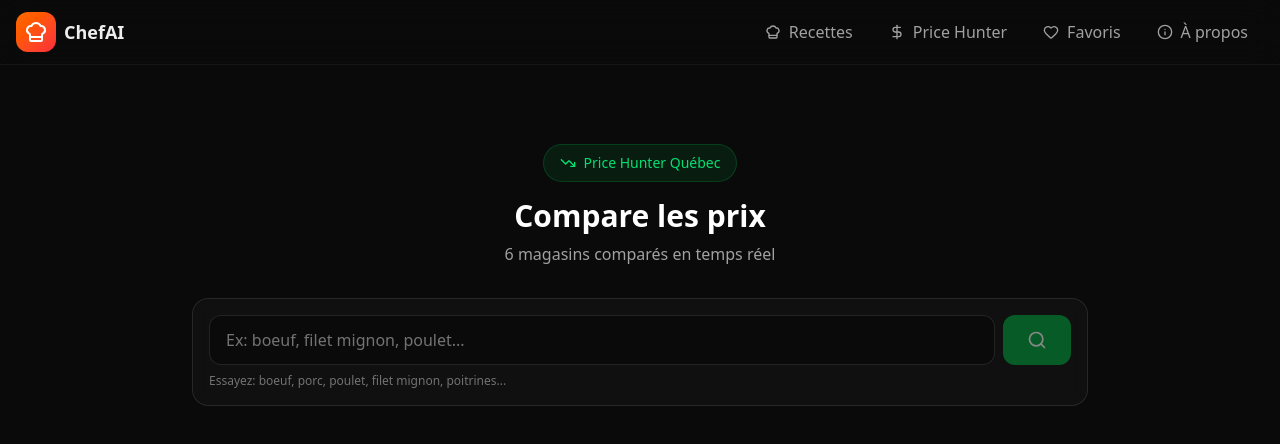
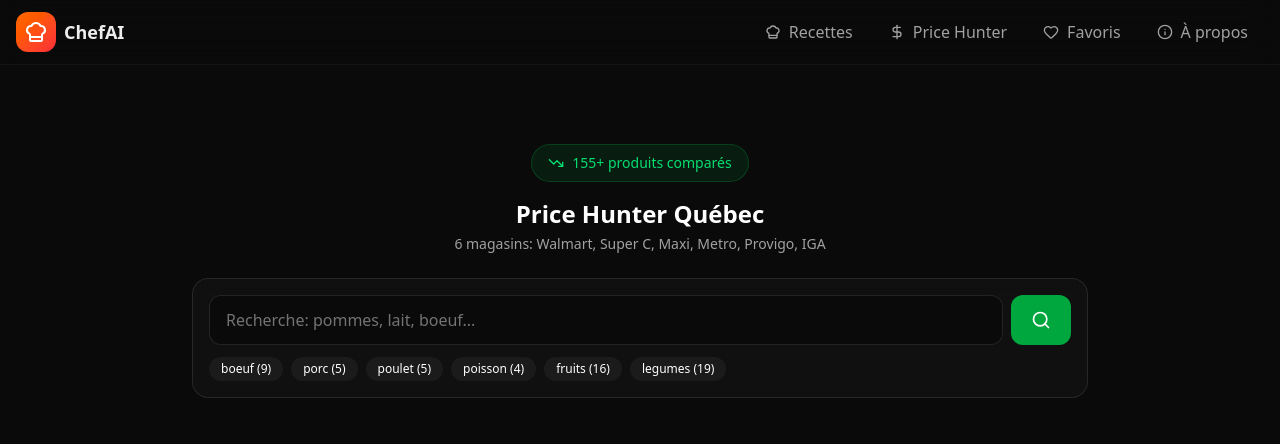
Before and after one commit to towish/chef-ai, a Next.js app: page /price-hunter in a window 1280 px wide. Shown: the top 444 px of the page. Built offline with nearby package versions, Linux system fonts and the light colour scheme.

Commit message:
feat: add grocery list feature to Price Hunter
- Add to list button on each product
- Grocery list summary with total
- Group by store with totals
- Category quick buttons
- 155+ products accessible

```diff
--- a/src/app/price-hunter/page.tsx
+++ b/src/app/price-hunter/page.tsx
@@ -1,15 +1,17 @@
 "use client";
 
 import { useState } from "react";
-import { Search, TrendingDown, Loader2 } from "lucide-react";
+import { Search, TrendingDown, Loader2, ShoppingCart, Plus, Check } from "lucide-react";
 
 interface PriceItem {
   store: string;
   price: number;
+  unit?: string;
 }
 
-interface CutData {
-  cut: string;
+interface ProductResult {
+  category: string;
+  item: string;
   prices: PriceItem[];
   bestDeal: PriceItem;
 }
@@ -17,8 +19,19 @@
 export default function PriceHunterPage() {
   const [ingredient, setIngredient] = useState("");
   const [loading, setLoading] = useState(false);
-  const [results, setResults] = useState<any>(null);
+  const [results, setResults] = useState<ProductResult[]>([]);
   const [error, setError] = useState<string | null>(null);
+  const [categories, setCategories] = useState<any[]>([]);
+  const [groceryList, setGroceryList] = useState<ProductResult[]>([]);
+
+  // Load categories on mount
+  useState(() => {
+    fetch('/api/prices?list=categories')
+      .then(r => r.json())
+      .then(data => {
+        if (data.success) setCategories(data.categories);
+      });
+  });
 
   const searchPrices = async () => {
     if (!ingredient.trim()) return;
@@ -26,128 +39,165 @@
     setLoading(true);
     setError(null);
     try {
-      const res = await fetch(`/api/prices?ingredient=${encodeURIComponent(ingredient)}`);
+      const res = await fetch(`/api/prices?q=${encodeURIComponent(ingredient)}`);
       const data = await res.json();
       if (data.success) {
-        setResults(data.result);
+        setResults(data.results);
       } else {
-        setError(data.error || data.suggestion || "Erreur");
+        setError(data.error || "Erreur");
       }
-    } catch (err) {
+    } catch {
       setError("Erreur de connexion");
     } finally {
       setLoading(false);
     }
   };
 
+  const addToGroceryList = (item: ProductResult) => {
+    if (!groceryList.find(i => i.item === item.item)) {
+      setGroceryList([...groceryList, item]);
+    }
+  };
+
+  const isInList = (item: string) => groceryList.find(i => i.item === item);
+
+  const generateGroceryList = () => {
+    // Group by store
+    const byStore: Record<string, { items: string[]; total: number }> = {};
+
+    groceryList.forEach(item => {
+      const best = item.bestDeal;
+      if (!byStore[best.store]) {
+        byStore[best.store] = { items: [], total: 0 };
+      }
+      byStore[best.store].items.push(item.item);
+      byStore[best.store].total += best.price;
+    });
+
+    return byStore;
+  };
+
+  const groceryByStore = generateGroceryList();
+
   return (
-    <div className="min-h-screen bg-neutral-950 text-white pt-20 p-6">
+    <div className="min-h-screen bg-neutral-950 text-white pt-20 p-4">
       <div className="max-w-4xl mx-auto">
         {/* Header */}
-        <div className="text-center mb-8">
+        <div className="text-center mb-6">
           <div className="inline-flex items-center gap-2 bg-green-500/10 border border-green-500/20 px-4 py-2 rounded-full mb-4">
             <TrendingDown className="w-4 h-4 text-green-400" />
-            <span className="text-green-400 text-sm font-medium">Price Hunter Québec</span>
+            <span className="text-green-400 text-sm font-medium">155+ produits comparés</span>
           </div>
-          <h1 className="text-3xl font-bold mb-2">Compare les prix</h1>
-          <p className="text-neutral-400">6 magasins comparés en temps réel</p>
+          <h1 className="text-2xl font-bold mb-1">Price Hunter Québec</h1>
+          <p className="text-neutral-400 text-sm">6 magasins: Walmart, Super C, Maxi, Metro, Provigo, IGA</p>
         </div>
 
         {/* Search Form */}
-        <div className="bg-neutral-900/50 backdrop-blur border border-white/10 rounded-2xl p-4 mb-6">
+        <div className="bg-neutral-900/50 backdrop-blur border border-white/10 rounded-2xl p-4 mb-4">
           <div className="flex gap-2">
             <input
               type="text"
               value={ingredient}
               onChange={(e) => setIngredient(e.target.value)}
-              placeholder="Ex: boeuf, filet mignon, poulet..."
+              placeholder="Recherche: pommes, lait, boeuf..."
               className="flex-1 bg-neutral-950 border border-white/10 rounded-xl px-4 py-3 text-white placeholder-neutral-500 outline-none focus:border-green-500/50"
               onKeyDown={(e) => e.key === 'Enter' && searchPrices()}
             />
             <button
               onClick={searchPrices}
-              disabled={loading || !ingredient.trim()}
-              className="bg-green-600 hover:bg-green-700 disabled:opacity-50 text-white font-bold px-6 rounded-xl transition flex items-center gap-2"
+              disabled={loading}
+              className="bg-green-600 hover:bg-green-700 disabled:opacity-50 text-white font-bold px-5 rounded-xl transition flex items-center gap-2"
             >
               {loading ? <Loader2 className="w-5 h-5 animate-spin" /> : <Search className="w-5 h-5" />}
             </button>
           </div>
-          <p className="text-xs text-neutral-500 mt-2">
-            Essayez: boeuf, porc, poulet, filet mignon, poitrines...
-          </p>
+
+          {/* Category buttons */}
+          <div className="flex flex-wrap gap-2 mt-3">
+            {categories.slice(0, 6).map(cat => (
+              <button
+                key={cat.name}
+                onClick={() => setIngredient(cat.name)}
+                className="text-xs bg-white/5 hover:bg-white/10 px-3 py-1 rounded-full transition"
+              >
+                {cat.name} ({cat.itemCount})
+              </button>
+            ))}
           </div>
+        </div>
+
+        {/* Grocery List Summary */}
+        {groceryList.length > 0 && (
+          <div className="bg-gradient-to-r from-green-500/20 to-transparent border border-green-500/30 rounded-xl p-4 mb-4">
+            <div className="flex justify-between items-center mb-3">
+              <div className="flex items-center gap-2">
+                <ShoppingCart className="w-5 h-5 text-green-400" />
+                <span className="font-bold">Ma liste ({groceryList.length} articles)</span>
+              </div>
+              <span className="text-green-400 font-bold">
+                Total: ${groceryList.reduce((sum, i) => sum + i.bestDeal.price, 0).toFixed(2)}
+              </span>
+            </div>
+
+            <div className="space-y-2">
+              {Object.entries(groceryByStore).map(([store, data]) => (
+                <div key={store} className="text-sm">
+                  <div className="flex justify-between text-neutral-400">
+                    <span>{store}: {data.items.length} articles</span>
+                    <span>${data.total.toFixed(2)}</span>
+                  </div>
+                </div>
+              ))}
+            </div>
+          </div>
+        )}
 
         {/* Error */}
         {error && (
-          <div className="bg-red-500/10 border border-red-500/20 rounded-xl p-4 text-red-400 text-center">
+          <div className="bg-red-500/10 border border-red-500/20 rounded-xl p-4 text-red-400 text-center mb-4">
             {error}
           </div>
         )}
 
-        {/* Results - Category (multiple cuts) */}
-        {results?.type === 'category' && (
-          <div className="space-y-4">
-            <h2 className="text-xl font-bold">Coupes de {results.category}</h2>
-            <p className="text-neutral-400 text-sm">{results.message}</p>
-
-            {results.cuts.map((cutData: CutData, i: number) => (
+        {/* Results */}
+        <div className="space-y-3">
+          {results.map((item, i) => (
             <div key={i} className="bg-neutral-900/50 border border-white/10 rounded-xl overflow-hidden">
-                <div className="p-4 border-b border-white/10 flex justify-between items-center">
-                  <h3 className="font-bold capitalize">{cutData.cut}</h3>
-                  <div className="text-green-400 font-bold">
-                    ${cutData.bestDeal.price.toFixed(2)} @ {cutData.bestDeal.store}
+              <div className="p-3 border-b border-white/10 flex justify-between items-center">
+                <div>
+                  <span className="text-xs text-neutral-500 uppercase">{item.category}</span>
+                  <h3 className="font-bold capitalize">{item.item}</h3>
+                </div>
+                <div className="flex items-center gap-3">
+                  <div className="text-right">
+                    <div className="text-green-400 font-bold">${item.bestDeal.price.toFixed(2)}</div>
+                    <div className="text-xs text-neutral-500">{item.bestDeal.store}</div>
+                  </div>
+                  <button
+                    onClick={() => addToGroceryList(item)}
+                    disabled={!!isInList(item.item)}
+                    className={`p-2 rounded-lg transition ${
+                      isInList(item.item)
+                        ? 'bg-green-500/20 text-green-400'
+                        : 'bg-white/10 hover:bg-white/20 text-white'
+                    }`}
+                  >
+                    {isInList(item.item) ? <Check className="w-4 h-4" /> : <Plus className="w-4 h-4" />}
+                  </button>
                 </div>
               </div>
+
               <div className="p-2">
-                  {cutData.prices.slice(0, 3).map((p, j) => (
-                    <div key={j} className="flex justify-between py-2 px-2 text-sm">
-                      <span className="text-neutral-400">{p.store}</span>
-                      <span>${p.price.toFixed(2)}</span>
+                {item.prices.slice(0, 4).map((p, j) => (
+                  <div key={j} className={`flex justify-between py-1.5 px-2 text-sm ${j === 0 ? 'text-green-400' : 'text-neutral-400'}`}>
+                    <span>{p.store}</span>
+                    <span>${p.price.toFixed(2)} {p.unit || ''}</span>
                   </div>
                 ))}
               </div>
             </div>
           ))}
         </div>
-        )}
-
-        {/* Results - Specific cut */}
-        {results?.type === 'specific' && (
-          <div className="space-y-4">
-            <div className="bg-gradient-to-r from-green-500/20 to-transparent border border-green-500/30 rounded-xl p-4">
-              <div className="flex items-center gap-2 text-green-400 mb-2">
-                <TrendingDown className="w-5 h-5" />
-                <span className="font-bold">Meilleur deal</span>
-              </div>
-              <div className="flex justify-between items-end">
-                <div>
-                  <h3 className="text-xl font-bold capitalize">{results.item}</h3>
-                  <p className="text-neutral-400">{results.bestDeal.store}</p>
-                </div>
-                <div className="text-3xl font-bold text-green-400">
-                  ${results.bestDeal.price.toFixed(2)}
-                </div>
-              </div>
-            </div>
-
-            <div className="bg-neutral-900/50 border border-white/10 rounded-xl overflow-hidden">
-              <div className="p-3 border-b border-white/10">
-                <h3 className="font-bold">Tous les prix</h3>
-              </div>
-              {results.prices.map((p: PriceItem, i: number) => (
-                <div key={i} className={`flex justify-between p-3 ${i === 0 ? 'bg-green-500/10' : ''}`}>
-                  <div className="flex items-center gap-3">
-                    <span className={`w-6 h-6 rounded-full flex items-center justify-center text-xs font-bold ${i === 0 ? 'bg-green-500 text-white' : 'bg-neutral-800 text-neutral-400'}`}>
-                      {i + 1}
-                    </span>
-                    <span>{p.store}</span>
-                  </div>
-                  <span className="font-bold">${p.price.toFixed(2)}</span>
-                </div>
-              ))}
-            </div>
-          </div>
-        )}
       </div>
     </div>
   );
```
Lines whose indentation alone changed are shown as unchanged.
